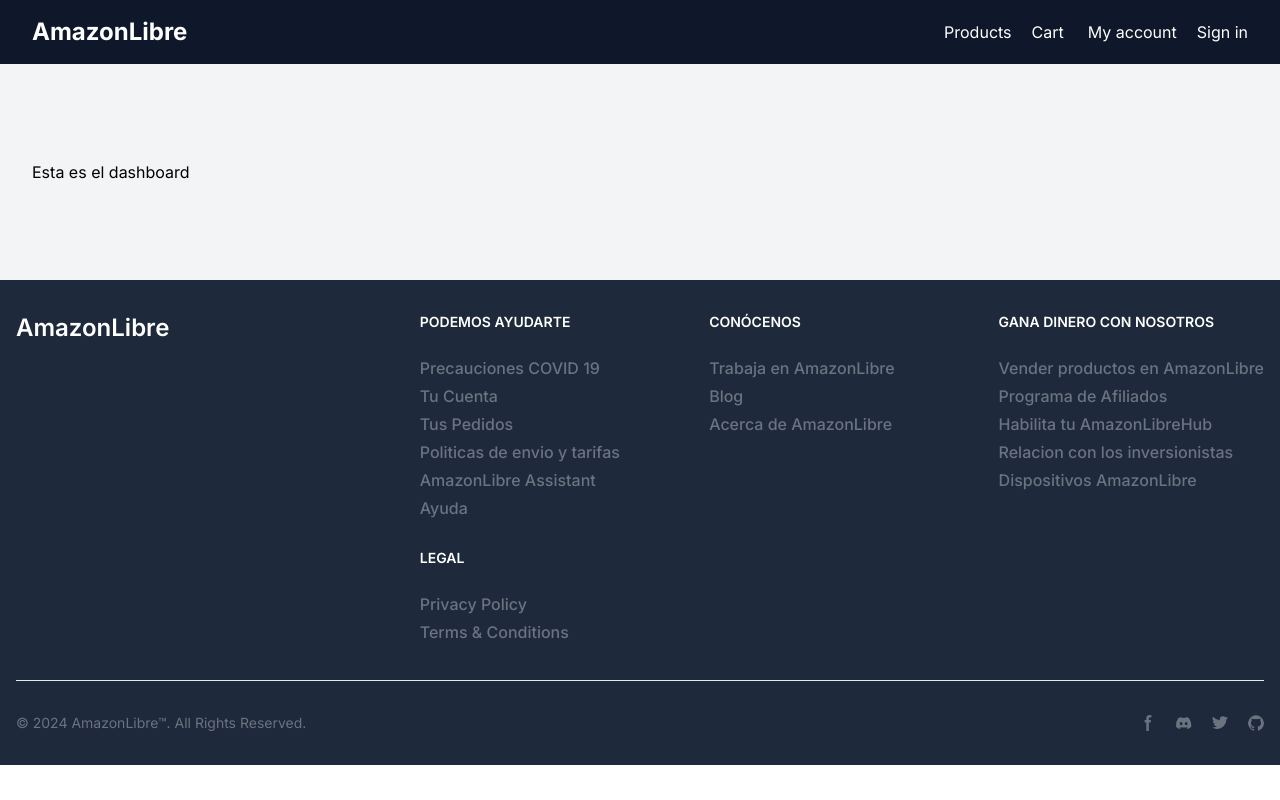
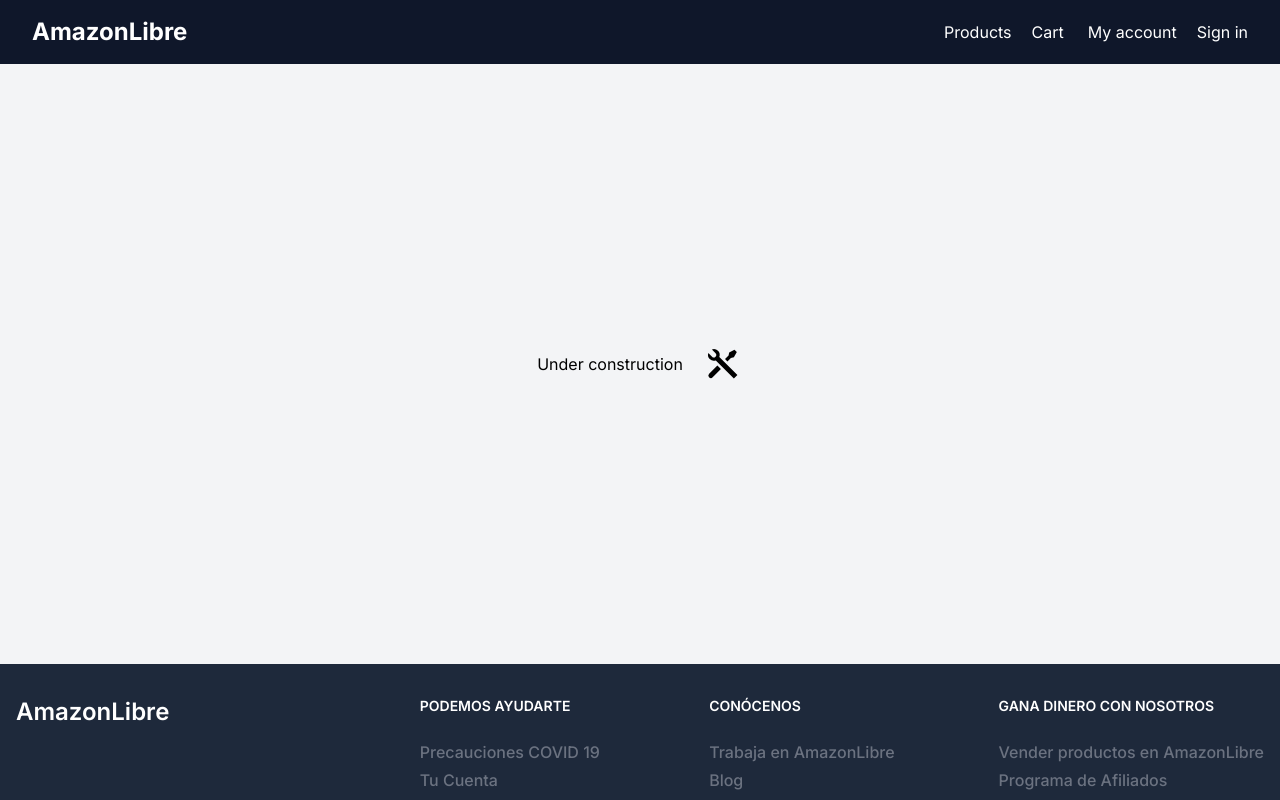
Before and after one commit to lucastamburlini/amazonLibre, a Next.js app: page /dashboard in a window 1280 px wide. Shown: the top 800 px of the page. Built offline with nearby package versions, Linux system fonts and the light colour scheme.

Commit message:
Viendo detalles

```diff
--- a/app/cart/page.tsx
+++ b/app/cart/page.tsx
@@ -5,8 +5,11 @@
 import Swal from "sweetalert2";
 import { useRouter } from "next/navigation";
 import ButtonOne from "../ui/ButtonOne";
+import { useUser } from "../context/userContext";
+import Link from "next/link";
 
 export default function Cart() {
+  const { user } = useUser();
   const { cart, clearCart } = useCart();
   const router = useRouter();
 
@@ -69,6 +72,15 @@
 
   return (
     <section>
+      {!user ? (
+        <div className="min-h-[600px] flex items-center justify-center gap-1 text-lg">
+          <p>You must</p>
+          <Link href={"/login"} className="hover:underline text-yellow-500">
+            log in
+          </Link>
+          <p>to view the cart</p>
+        </div>
+      ) : (
         <div className="bg-gray-100">
           <div className="mx-auto max-w-2xl px-4 py-16 sm:px-6 sm:py-24 lg:max-w-7xl lg:px-8">
             <h1 className="text-3xl font-bold mb-8">Shopping Cart</h1>
@@ -111,6 +123,7 @@
             )}
           </div>
         </div>
+      )}
     </section>
   );
 }
--- a/app/dashboard/page.tsx
+++ b/app/dashboard/page.tsx
@@ -3,9 +3,23 @@
 export default function Dashboard() {
   return (
     <section>
-        <div className="bg-gray-100">
-          <div className="mx-auto max-w-2xl px-4 py-16 sm:px-6 sm:py-24 lg:max-w-7xl lg:px-8">
-            Esta es el dashboard
+      <div className="bg-gray-100 min-h-[600px] flex items-center justify-center">
+        <div className="mx-auto max-w-2xl px-4 py-16 sm:px-6 sm:py-24 lg:max-w-7xl lg:px-8 flex gap-5 items-center">
+          Under construction
+          <span className="w-10 h-10">
+            <svg
+              xmlns="http://www.w3.org/2000/svg"
+              width="1em"
+              height="1em"
+              viewBox="0 0 24 24"
+              className="text-black w-full h-full"
+            >
+              <path
+                fill="currentColor"
+                d="M5.33 3.272a3.5 3.5 0 0 1 4.472 4.473L20.647 18.59l-2.122 2.121L7.68 9.867a3.5 3.5 0 0 1-4.472-4.474L5.444 7.63a1.5 1.5 0 0 0 2.121-2.121zm10.367 1.883l3.182-1.768l1.414 1.415l-1.768 3.181l-1.768.354l-2.12 2.121l-1.415-1.414l2.121-2.121zm-7.071 7.778l2.121 2.122l-4.95 4.95A1.5 1.5 0 0 1 3.58 17.99l.097-.107z"
+              />
+            </svg>
+          </span>
         </div>
       </div>
     </section>
--- a/app/page.tsx
+++ b/app/page.tsx
@@ -7,8 +7,6 @@
   const products = await response.json();
   return products;
 }
-// TODO cada vez que entremos al codigo, hacer un pull "git pull origin dev"
-// TODO crear una branch nueva en /dev antes de trabajar con la descripcion del "TODO"
 
 export default async function Home() {
   const products: Product[] = await fetchData();
--- a/app/ui/Footer.tsx
+++ b/app/ui/Footer.tsx
@@ -1,6 +1,4 @@
 import Link from "next/link";
-
-// TODO hacer un footer acorde a la pagina con info util
 
 export default function Footer() {
   return (
```
Also changed, not shown: 1 other file (tests, documents, lock files or other folders). Lines whose indentation alone changed are shown as unchanged.
